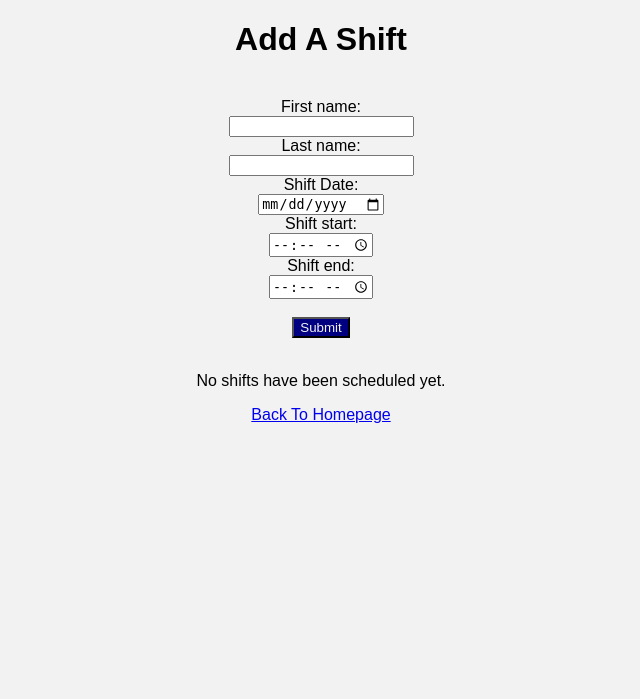
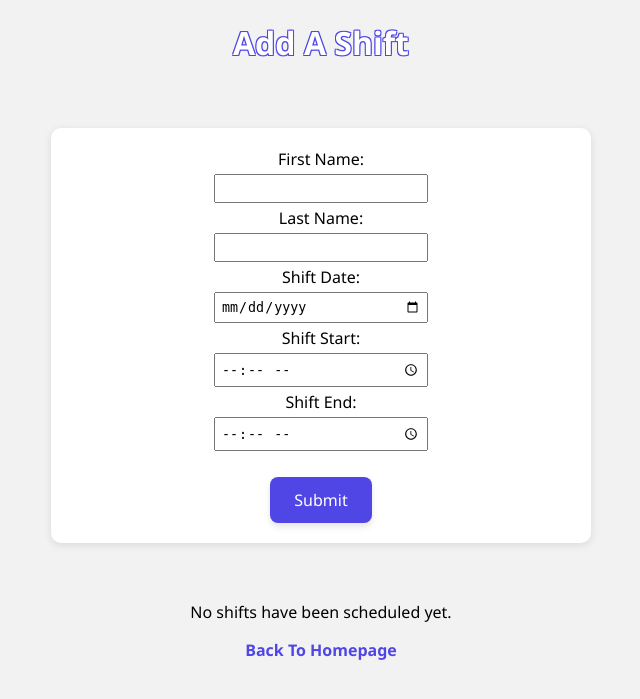
Before and after one commit to gavincorlette/shift-scheduler, a Flask app: page /schedule in a window 1280 px wide. Shown: the top 699 px of the page, without its empty margins (319-959 px from the left). Run offline with Flask 3, Linux system fonts and the light colour scheme; some web fonts are replaced.

Commit message:
CSS done

```diff
--- a/static/styles.css
+++ b/static/styles.css
@@ -3,19 +3,72 @@ html {
 }
 
 h1 {
+    font-size: 100px;
+    color: white;
     text-align: center;
+    text-shadow:
+    -1px -1px #4f46e5,
+    1px -1px #4f46e5,
+    -1px 1px #4f46e5,
+    1px 1px #4f46e5;
+}
+
+.other-headings {
+    font-size: xx-large;
 }
 
 body {
     text-align: center;
-    font-family: 'Montserrat', sans-serif;
+    font-family: 'Segoe UI', sans-serif;
 }
 
 button {
-    background-color: navy;
-    color: #f2f2f2;
+    background-color: #4f46e5;
+    color: white;
+    padding: 12px 24px;
+    border: none;
+    border-radius: 8px;
+    font-size: 1rem;
+    font-family: 'Segoe UI', sans-serif;
+    cursor: pointer;
+    box-shadow: 0 4px 6px rgba(0, 0, 0, 0.1);
 }
 
 button:hover {
+    background-color: #4338ca;
+    box-shadow: 0 6px 10px rgba(0, 0, 0, 0.15);
+}
 
+form {
+    background-color: white;
+    padding: 20px;
+    margin: 20px auto;
+    border-radius: 10px;
+    max-width: 500px;
+    box-shadow: 0 2px 8px rgba(0, 0, 0, 0.1);
 }
+
+input {
+    padding: 5px;
+    width: 100%;
+    max-width: 200px;
+    margin: 4px;
+}
+
+a {
+    color: #4f46e5;
+    text-decoration: none;
+    font-weight: bold;
+}
+
+a:hover {
+    text-decoration: underline;
+    color: #4338ca;
+}
+
+.home-page {
+    display: flex;
+    flex-direction: column;
+    justify-content: center;
+    height: 80vh;
+}
--- a/templates/home.html
+++ b/templates/home.html
@@ -1,5 +1,6 @@
 <!DOCTYPE html>
 <html>
+    <div class="home-page">
     <head>
         <title>Shift Scheduler</title>
         <link rel="stylesheet" href="{{ url_for('static', filename='styles.css') }}">
@@ -9,4 +10,5 @@
         <h1>Shift Scheduler</h1><br>
         <a href="/schedule">Go To Schedule</a>
     </body>
+    </div>
 </html>
--- a/templates/schedule.html
+++ b/templates/schedule.html
@@ -4,31 +4,30 @@
         <meta charset="UTF-8">
         <title>Schedule</title>
         <link rel="stylesheet" href="{{ url_for('static', filename='styles.css') }}">
-        <link href="https://fonts.google.com/specimen/Montserrat" rel="stylesheet">
     </head>
     <body>
-        <h1>Add A Shift</h1><br>
+        <h1 class="other-headings">Add A Shift</h1><br>
         <form action="add-shift", method="POST">
-            <label for="fname">First name:</label><br>
-            <input type="text" id="fname" name="fname"><br>
+            <label for="fname">First Name:</label><br>
+            <input type="text" id="fname" name="fname" required><br>
 
-            <label for="lname">Last name:</label><br>
-            <input type="text" id="lname" name="lname"><br>
+            <label for="lname">Last Name:</label><br>
+            <input type="text" id="lname" name="lname" required><br>
 
             <label for="date">Shift Date:</label><br>
-            <input type="date" id="date" name="date"><br>
+            <input type="date" id="date" name="date" required><br>
 
-            <label for="start">Shift start:</label><br>
-            <input type="time" id="start" name="start"><br>
+            <label for="start">Shift Start:</label><br>
+            <input type="time" id="start" name="start" required><br>
 
-            <label for="end">Shift end:</label><br>
-            <input type="time" id="end" name="end"><br>
+            <label for="end">Shift End:</label><br>
+            <input type="time" id="end" name="end" required><br>
             <br>
             <button type="submit">Submit</button>
         </form>
         <br>
         {% if shifts %}
-        <h1>Current Schedule</h1>
+        <h1 class="other-headings">Current Schedule</h1>
         <ul>
             {% for shift in shifts %}
             <li>
```
Also changed, not shown: templates/edit-shift.html (+8 -9 lines).
